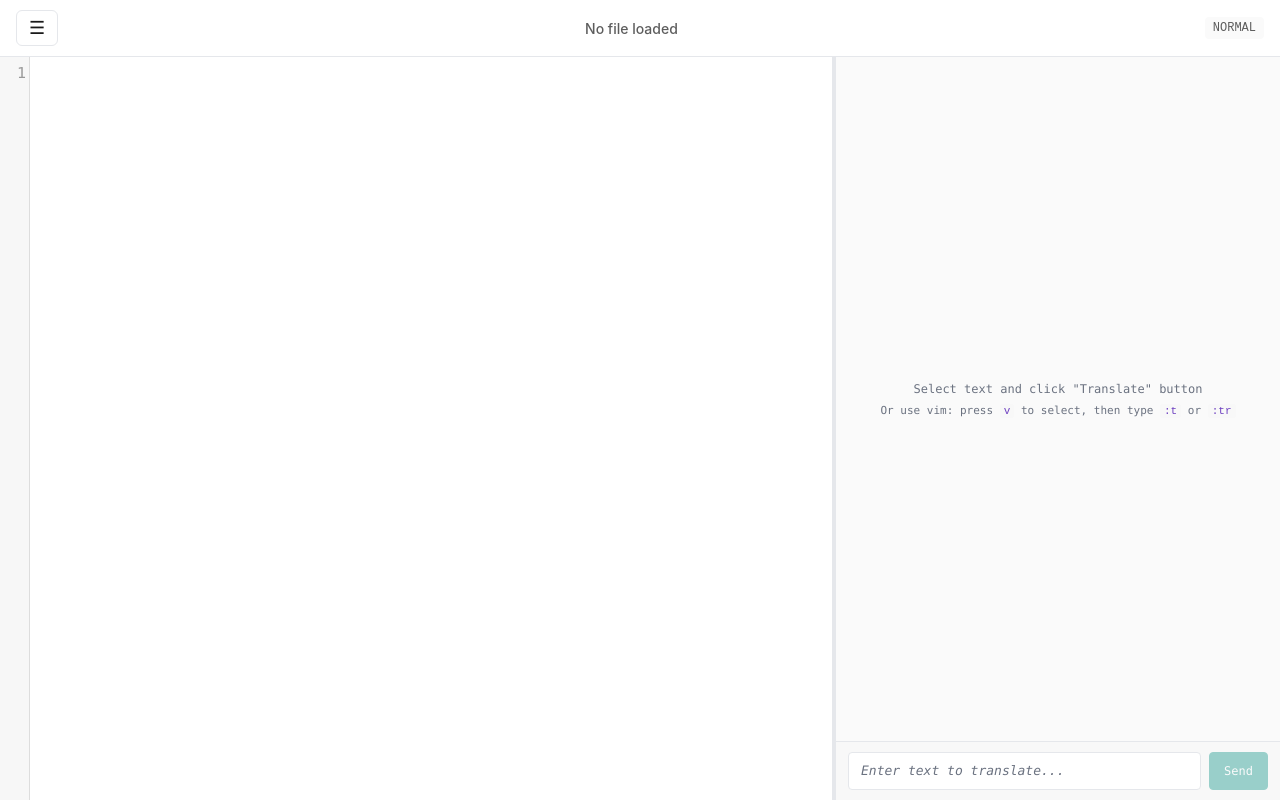
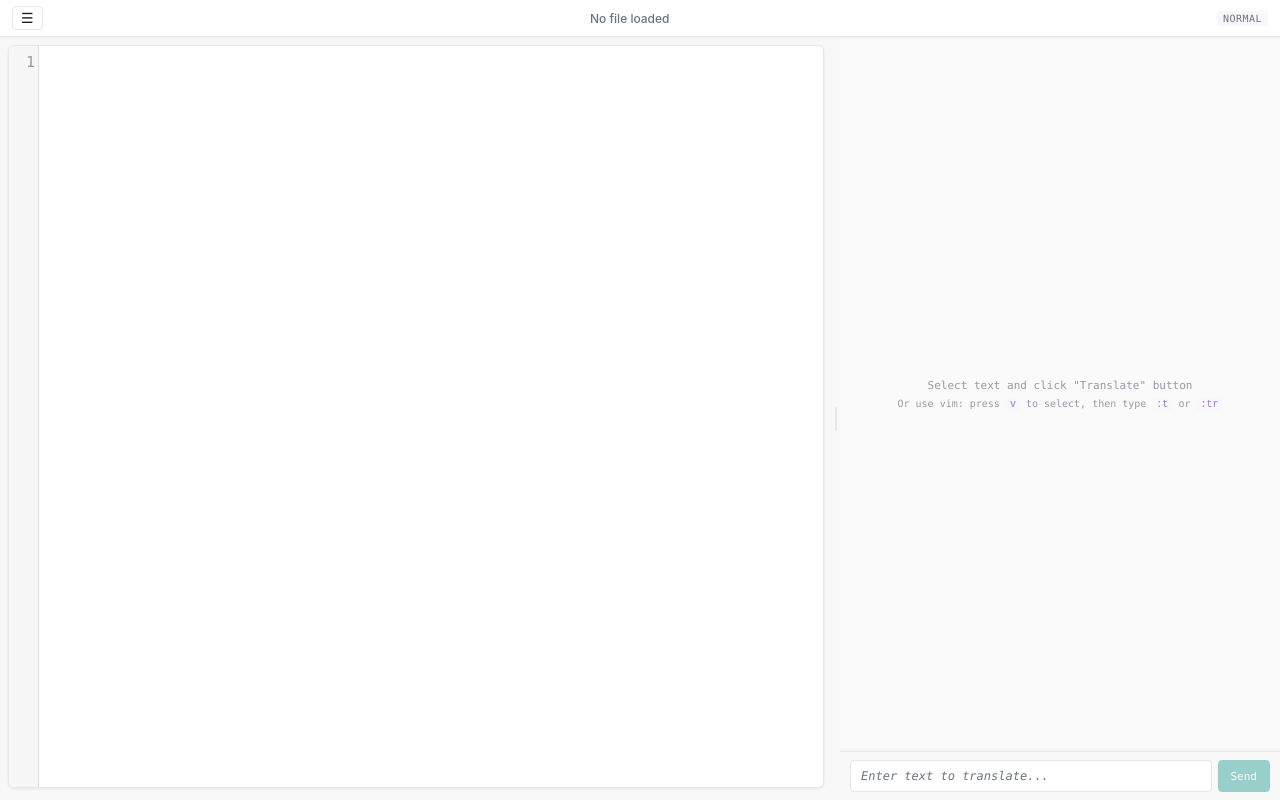
Before and after one commit to alexbond85/lookup-vim, a plain HTML site: page web/frontend/index.html in a window 1280 px wide. Drawn offline with nearby package versions, Linux system fonts and the light colour scheme; no server answers; files whose address does not match are found by name.

Commit message:
feat: design improvements

```diff
--- a/web/frontend/app.js
+++ b/web/frontend/app.js
@@ -423,8 +423,8 @@ function updateSendButton() {
 function autoResizeTextarea(textarea) {
     // Reset height to auto to get correct scrollHeight
     textarea.style.height = 'auto';
-    // Set height to scrollHeight, capped by max-height in CSS (38px min, 150px max)
-    const newHeight = Math.max(38, Math.min(textarea.scrollHeight, 150));
+    // Set height to scrollHeight, capped by max-height in CSS (32px min, 120px max)
+    const newHeight = Math.max(32, Math.min(textarea.scrollHeight, 120));
     textarea.style.height = newHeight + 'px';
 }
 
--- a/web/frontend/index.html
+++ b/web/frontend/index.html
@@ -80,15 +80,18 @@
             background: var(--bg);
         }
 
-        /* Toolbar */
+        /* Toolbar - compact for production */
         #toolbar {
             display: flex;
             align-items: center;
-            gap: 12px;
-            padding: 10px 16px;
+            gap: 8px;
+            padding: 6px 12px;
             border-bottom: 1px solid var(--border);
             background: var(--bg);
-            min-height: 52px;
+            min-height: 36px;
+            box-shadow: 0 1px 2px rgba(0, 0, 0, 0.05);
+            position: relative;
+            z-index: 10;
         }
 
         /* Hamburger menu */
@@ -97,13 +100,13 @@
         }
 
         #menu-btn {
-            padding: 8px 12px;
+            padding: 4px 8px;
             border: 1px solid var(--border);
-            border-radius: 6px;
+            border-radius: 4px;
             background: var(--bg);
             color: var(--fg);
             cursor: pointer;
-            font-size: 18px;
+            font-size: 14px;
             line-height: 1;
             display: flex;
             align-items: center;
@@ -232,21 +235,24 @@
 
         #filename {
             flex: 1;
-            color: var(--fg);
-            opacity: 0.7;
-            font-size: 14px;
+            color: var(--fg-muted);
+            font-size: 12px;
             font-weight: 500;
             text-align: center;
+            white-space: nowrap;
+            overflow: hidden;
+            text-overflow: ellipsis;
         }
 
         #vim-mode {
-            color: var(--fg);
-            opacity: 0.7;
-            font-family: monospace;
-            font-size: 12px;
-            padding: 4px 8px;
+            color: var(--fg-muted);
+            font-family: var(--font-mono);
+            font-size: 10px;
+            padding: 2px 6px;
             background: var(--panel-bg);
-            border-radius: 4px;
+            border-radius: 3px;
+            text-transform: uppercase;
+            letter-spacing: 0.5px;
         }
 
         /* Main container - flex layout for resizable panes */
@@ -261,6 +267,8 @@
             overflow: hidden;
             position: relative;
             min-width: 200px;
+            padding: 8px 8px 12px 8px;
+            background: var(--panel-bg);
         }
 
         #editor-pane.drag-over {
@@ -271,15 +279,34 @@
 
         /* Resize handle */
         #resize-handle {
-            width: 4px;
-            background: var(--border);
+            width: 8px;
+            background: var(--panel-bg);
             cursor: col-resize;
             transition: background 0.15s;
             flex-shrink: 0;
+            position: relative;
+            display: flex;
+            align-items: center;
+            justify-content: center;
+        }
+
+        /* Grip dots indicator */
+        #resize-handle::before {
+            content: '';
+            width: 2px;
+            height: 24px;
+            background: var(--border);
+            border-radius: 1px;
+            transition: background 0.15s;
         }
 
         #resize-handle:hover,
         #resize-handle.dragging {
+            background: var(--border);
+        }
+
+        #resize-handle:hover::before,
+        #resize-handle.dragging::before {
             background: var(--accent);
         }
 
@@ -288,6 +315,9 @@
             font-size: 15px;
             font-family: 'SF Mono', Monaco, 'Cascadia Code', monospace;
             line-height: 1.6;
+            border: 1px solid var(--border);
+            border-radius: 6px;
+            box-shadow: 0 1px 3px rgba(0, 0, 0, 0.08);
         }
 
         .highlight-mark {
@@ -334,18 +364,18 @@
         #chat-messages {
             flex: 1;
             overflow-y: auto;
-            padding: 12px 16px;
+            padding: 10px 12px;
             display: flex;
             flex-direction: column;
-            gap: 2px;
+            gap: 4px;
         }
 
         /* Message blocks - terminal style */
         .message {
-            padding: 10px 12px;
-            border-radius: 4px;
+            padding: 8px 10px;
+            border-radius: 6px;
             background: transparent;
-            font-size: 13px;
+            font-size: 12px;
             line-height: 1.6;
         }
 
@@ -353,6 +383,7 @@
             background: var(--message-bg);
             border-left: 3px solid var(--syn-translation);
             margin-bottom: 8px;
+            padding-left: 14px; /* Extra padding to prevent border overlapping text */
         }
 
         .message.translation .query-header {
@@ -363,7 +394,7 @@
         }
 
         .message.translation .query-text {
-            font-size: 14px;
+            font-size: 13px;
             font-weight: 600;
             color: var(--syn-query);
         }
@@ -378,18 +409,18 @@
         }
 
         .message .translation-text {
-            font-size: 15px;
+            font-size: 14px;
             color: var(--syn-translation);
             font-weight: 600;
-            margin-bottom: 10px;
-            padding: 6px 0;
+            margin-bottom: 8px;
+            padding: 4px 0;
             border-bottom: 1px dashed var(--border);
         }
 
         .message .explanations {
             color: var(--fg);
-            line-height: 1.7;
-            font-size: 13px;
+            line-height: 1.6;
+            font-size: 12px;
         }
 
         /* Markdown styles in explanations - syntax colored */
@@ -445,28 +476,28 @@
         /* Question message (user) - compact prompt style */
         .message.question {
             background: transparent;
-            padding: 6px 12px;
+            padding: 4px 10px;
             margin: 0;
         }
 
         .message.question .message-header {
             display: inline;
-            font-size: 12px;
+            font-size: 11px;
             font-weight: 600;
             color: var(--syn-function);
-            margin-right: 8px;
+            margin-right: 6px;
         }
 
         .message.question .message-header::after {
             content: '>';
-            margin-left: 4px;
+            margin-left: 3px;
             color: var(--fg-muted);
         }
 
         .message.question .message-content {
             display: inline;
             color: var(--fg);
-            font-size: 13px;
+            font-size: 12px;
         }
 
         /* Answer message (assistant) - clean output style */
@@ -474,10 +505,11 @@
             background: var(--message-bg);
             border-left: 3px solid var(--syn-function);
             margin-bottom: 8px;
+            padding-left: 14px; /* Extra padding to prevent border overlapping text */
         }
 
         .message.answer .message-header {
-            font-size: 11px;
+            font-size: 10px;
             font-weight: 500;
             color: var(--fg-muted);
             margin-bottom: 4px;
@@ -486,8 +518,10 @@
 
         .message.answer .message-content {
             color: var(--fg);
-            font-size: 13px;
-            line-height: 1.7;
+            font-size: 12px;
+            line-height: 1.6;
+            word-wrap: break-word;
+            overflow-wrap: break-word;
         }
 
         /* Loading indicator - terminal cursor style */
@@ -542,10 +576,11 @@
             justify-content: center;
             height: 100%;
             color: var(--fg-muted);
-            font-size: 12px;
+            font-size: 11px;
             text-align: center;
             padding: 20px;
             font-family: var(--font-mono);
+            opacity: 0.7;
         }
 
         .empty-state code {
@@ -553,11 +588,12 @@
             padding: 1px 4px;
             border-radius: 3px;
             color: var(--syn-function);
+            font-size: 10px;
         }
 
         .help-text {
-            margin-top: 8px;
-            font-size: 11px;
+            margin-top: 6px;
+            font-size: 10px;
             color: var(--fg-muted);
         }
 
@@ -899,27 +935,30 @@
 
         /* Chat input container - terminal style */
         #chat-input-container {
-            padding: 10px 12px;
+            padding: 8px 10px;
             border-top: 1px solid var(--border);
             background: var(--panel-bg);
             display: flex;
-            gap: 8px;
+            gap: 6px;
             align-items: flex-end;
+            box-shadow: 0 -1px 3px rgba(0, 0, 0, 0.05);
+            position: relative;
+            z-index: 5;
         }
 
         #chat-input {
             flex: 1;
-            padding: 8px 12px;
+            padding: 6px 10px;
             border: 1px solid var(--border);
             border-radius: 4px;
-            font-size: 13px;
+            font-size: 12px;
             font-family: var(--font-mono);
             background: var(--input-bg);
             color: var(--fg);
             transition: border-color 0.15s;
             resize: none;
-            min-height: 38px;
-            max-height: 150px;
+            min-height: 32px;
+            max-height: 120px;
             line-height: 1.5;
             overflow-y: auto;
         }
@@ -947,18 +986,18 @@
 
         /* Send/Translate button - compact terminal style */
         #send-btn {
-            padding: 8px 14px;
+            padding: 6px 12px;
             border: 1px solid var(--accent);
             border-radius: 4px;
             background: var(--accent);
             color: white;
             cursor: pointer;
-            font-size: 12px;
+            font-size: 11px;
             font-family: var(--font-mono);
             font-weight: 500;
             white-space: nowrap;
             transition: all 0.15s;
-            min-height: 38px;
+            min-height: 32px;
             display: flex;
             align-items: center;
             justify-content: center;
```
